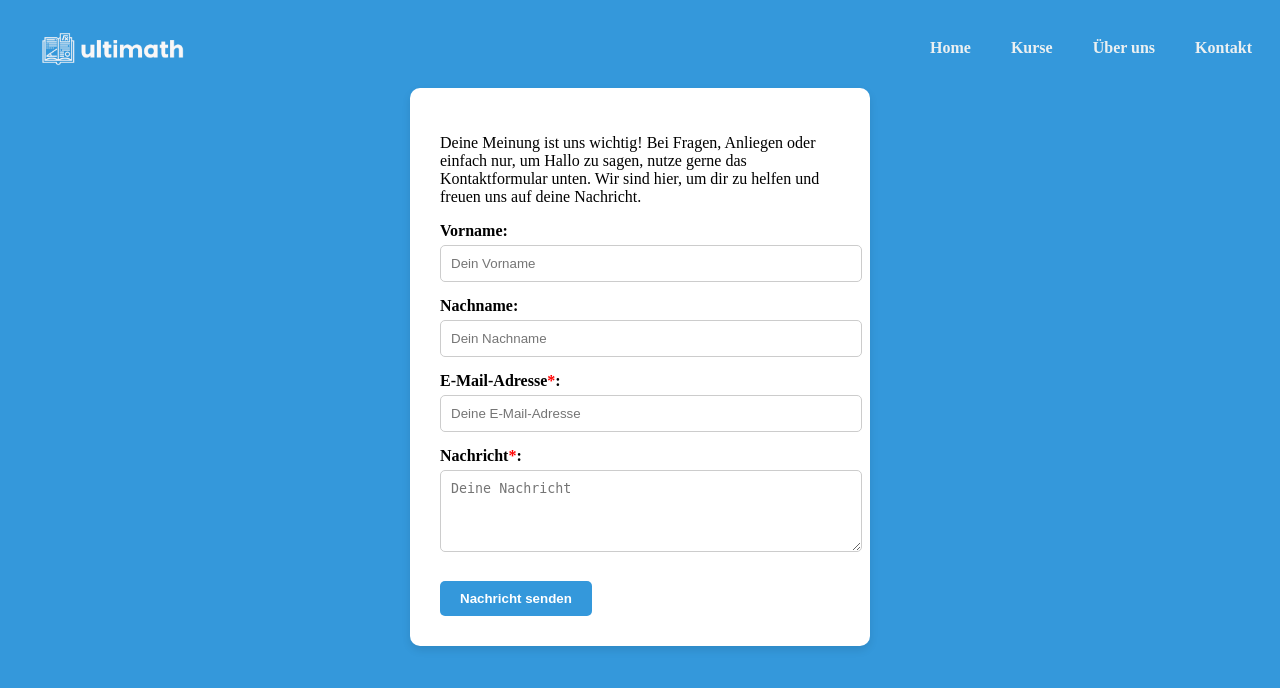
After one commit to librumlearning/librumlearning, a PHP site: page /kontakt.html in a window 1280 px wide. The commit adds this page. Shown: the top 688 px of the page. Run offline with PHP 8.4, Linux system fonts and the light colour scheme.

Commit message:
kontakformular

```diff
--- a/ultimath/css/index.css
+++ b/ultimath/css/index.css
@@ -246,3 +246,50 @@ nav ul li a:hover {
 }
 
 /* ... Weitere vorherige CSS-Code ... */
+
+
+/* ... Vorheriger CSS-Code ... */
+
+/* Kontaktformular Styling */
+.contact-form {
+    max-width: 400px;
+    margin: 0 auto;
+    background-color: #fff; /* hier farbe der Box vom kontakformular*/
+    border-radius: 10px;
+    padding: 30px;
+    box-shadow: 0 4px 8px rgba(0, 0, 0, 0.1);
+}
+
+.contact-form label {
+    display: block;
+    margin-bottom: 5px;
+    font-weight: 600;
+}
+
+.contact-form input[type="text"],
+.contact-form input[type="email"],
+.contact-form textarea {
+    width: 100%;
+    padding: 10px;
+    margin-bottom: 15px;
+    border: 1px solid #ccc;
+    border-radius: 5px;
+}
+
+.contact-form button {
+    display: block;
+    margin-top: 10px;
+    padding: 10px 20px;
+    background-color: #3498db;
+    color: white;
+    border: none;
+    border-radius: 5px;
+    cursor: pointer;
+    font-weight: 600;
+}
+
+.required-field {
+    color: red;
+}
+
+/* ... Weiterer vorheriger CSS-Code ... */
--- a/ultimath/index.html
+++ b/ultimath/index.html
@@ -20,7 +20,7 @@
             <li><a href="#">Home</a></li>
             <li><a href="#">Kurse</a></li>
             <li><a href="#">Über uns</a></li>
-            <li><a href="#">Kontakt</a></li>
+            <li><a href="kontakt.html">Kontakt</a></li>
         </ul>
     </nav>
 
@@ -69,7 +69,6 @@
                 <li><a href="#">Probability & Statistics Fundamentals</a></li>
             </ul>
         </section>
-    </main>
 
     <footer>
         <p>&copy; 2023 Ultimath.</p>
--- /dev/null
+++ b/ultimath/kontakt.html
@@ -0,0 +1,40 @@
+<!DOCTYPE html>
+<html lang="en">
+    <head>
+        <meta charset="UTF-8">
+        <meta name="viewport" content="width=device-width, initial-scale=1.0">
+        <title>Crystal Math Online Courses</title>
+        <link rel="stylesheet" href="css/index.css"> <!-- Verlinke hier deine CSS-Datei für das Styling -->
+    </head>
+<body>
+    <nav>
+        <a href="#" class="logo"><img src="logoUltimath.png" alt="Logo"></a>
+        <ul>
+            <li><a href="index.html">Home</a></li>
+            <li><a href="#">Kurse</a></li>
+            <li><a href="#">Über uns</a></li>
+            <li><a href="#">Kontakt</a></li>
+        </ul>
+    </nav>
+
+
+    <div class="contact-form">
+        <p> Deine Meinung ist uns wichtig! Bei Fragen, Anliegen oder einfach nur, um Hallo zu sagen, nutze gerne das Kontaktformular unten. Wir sind hier, um dir zu helfen und freuen uns auf deine Nachricht.</p>
+        <form action="deine_verarbeitungs_script.php" method="POST">
+            <label for="vorname">Vorname:</label>
+            <input type="text" id="vorname" name="vorname" placeholder="Dein Vorname">
+
+            <label for="nachname">Nachname:</label>
+            <input type="text" id="nachname" name="nachname" placeholder="Dein Nachname">
+
+            <label for="email">E-Mail-Adresse<span class="required-field">*</span>:</label>
+            <input type="email" id="email" name="email" placeholder="Deine E-Mail-Adresse" required>
+
+            <label for="nachricht">Nachricht<span class="required-field">*</span>:</label>
+            <textarea id="nachricht" name="nachricht" placeholder="Deine Nachricht" rows="4" required></textarea>
+
+            <button type="submit">Nachricht senden</button>
+        </form>
+    </div>
+</body>
+</html>
```
Also changed, not shown: ultimath/deine_verarbeitungs_script.php (added, +16 -0 lines).
